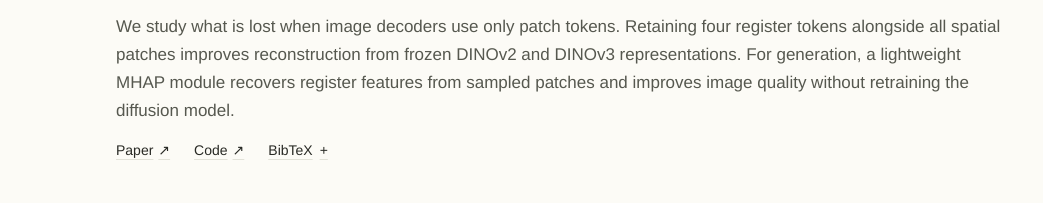
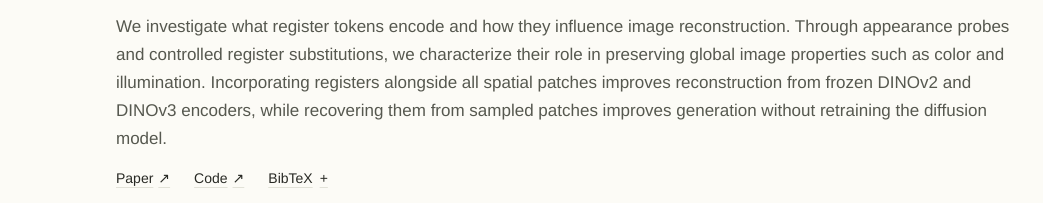
Before and after one commit to David-Drexlin/david-drexlin.github.io, a plain HTML site: page index.html in a window 1280 px wide. Shown: the part 1369-1572 px from the top of the page, without its empty margins (118-1161 px from the left). Drawn offline with Linux system fonts and the light colour scheme.

Commit message:
Clarify interpretability contribution of register-token paper

```diff
--- a/index.html
+++ b/index.html
@@ -85,7 +85,7 @@
 </a>
 <figcaption class="figure-caption">Figure 1. Decoding patches and registers for reconstruction and generation.</figcaption>
 </figure>
-<p class="pub-summary">We study what is lost when image decoders use only patch tokens. Retaining four register tokens alongside all spatial patches improves reconstruction from frozen DINOv2 and DINOv3 representations. For generation, a lightweight MHAP module recovers register features from sampled patches and improves image quality without retraining the diffusion model.</p>
+<p class="pub-summary">We investigate what register tokens encode and how they influence image reconstruction. Through appearance probes and controlled register substitutions, we characterize their role in preserving global image properties such as color and illumination. Incorporating registers alongside all spatial patches improves reconstruction from frozen DINOv2 and DINOv3 encoders, while recovering them from sampled patches improves generation without retraining the diffusion model.</p>
 <div aria-label="Resources for Decoding Register Tokens Preserves Global Scene Details" class="pub-links">
 <a href="https://arxiv.org/abs/2610.13299">Paper <span aria-hidden="true">↗</span></a>
 <a href="https://github.com/David-Drexlin/decoding-register-tokens">Code <span aria-hidden="true">↗</span></a>
```
